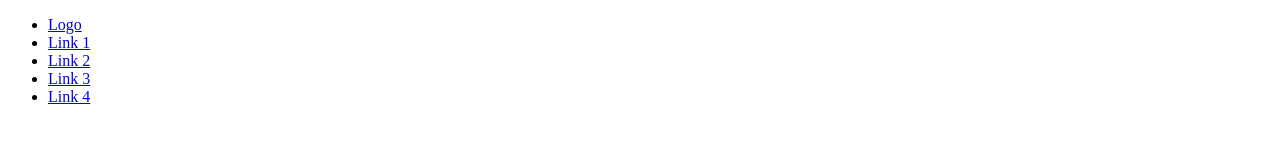
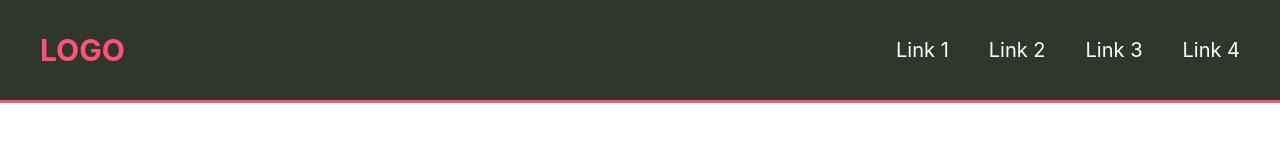
Before and after one commit to anwarmontasir/practice-css-flexbox, a plain HTML site: page index.html in a window 1280 px wide. Drawn offline with Linux system fonts and the light colour scheme.

Commit message:
header design

```diff
--- a/css/base.css
+++ b/css/base.css
@@ -0,0 +1,32 @@
+html {
+    font-size: 1.25rem;
+}
+body {
+    /* system font stack: see https://css-tricks.com/snippets/css/system-font-stack/ */
+    font: 400 100%/1.5 -apple-system, BlinkMacSystemFont, "Segoe UI", Roboto, Helvetica, Arial, sans-serif, "Apple Color Emoji", "Segoe UI Emoji", "Segoe UI Symbol";
+    color: #2F372B;
+    margin: 0;
+    padding: 0;
+}
+header {
+    background: #2F372B;
+    border-bottom: 3px solid #FE5276;
+    padding: 1rem 2rem;
+    line-height: 2;
+    text-align: center;
+}
+header ul {
+    margin: 0;
+    padding: 0;
+    list-style: none;
+}
+header a {
+    color: #fff;
+    text-decoration: none;
+}
+#logo a {
+    color: #FE5276;
+    font-weight: 700;
+    font-size: 1.5rem;
+    text-transform: uppercase;
+}
--- a/css/layout.css
+++ b/css/layout.css
@@ -0,0 +1,13 @@
+@media screen and (min-width: 768px) {
+    header ul {
+        display: flex;
+        justify-content: space-around;
+        align-items: center;
+    }
+    header li {
+        margin-left: 2rem;
+    }
+    #logo {
+        margin: 0 auto 0 0;
+    }
+}
--- a/index.html
+++ b/index.html
@@ -13,7 +13,7 @@
     <header>
         <nav>
             <ul>
-                <li><a href="#">Logo</a></li>
+                <li id="logo"><a href="#">Logo</a></li>
                 <li><a href="#">Link 1</a></li>
                 <li><a href="#">Link 2</a></li>
                 <li><a href="#">Link 3</a></li>
@@ -23,7 +23,9 @@
     </header>
 
     <main>
+        <section>
 
+        </section>
     </main>
 
     <footer>
```
